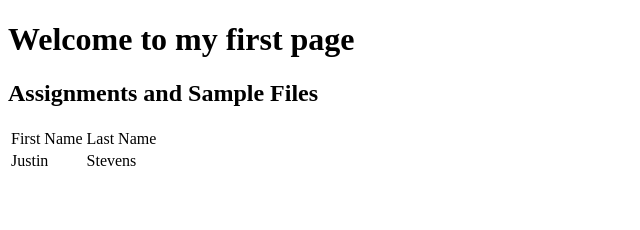
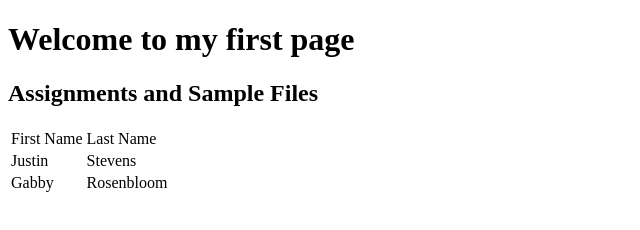
Before and after one commit to jds319/jds319.github.io, a plain HTML site: page index.html in a window 1280 px wide. Shown: the whole page, without its empty margins (0-640 px from the left). Drawn offline with Linux system fonts and the light colour scheme.

Commit message:
Name Update
New

```diff
--- a/index.html
+++ b/index.html
@@ -15,7 +15,7 @@
         <td>Justin</td><td>Stevens</td>
       </tr>
       <tr>
-        <td></td><td></td>
+        <td>Gabby</td><td>Rosenbloom</td>
       </tr>
       <tr>
         <td></td><td></td>
```
